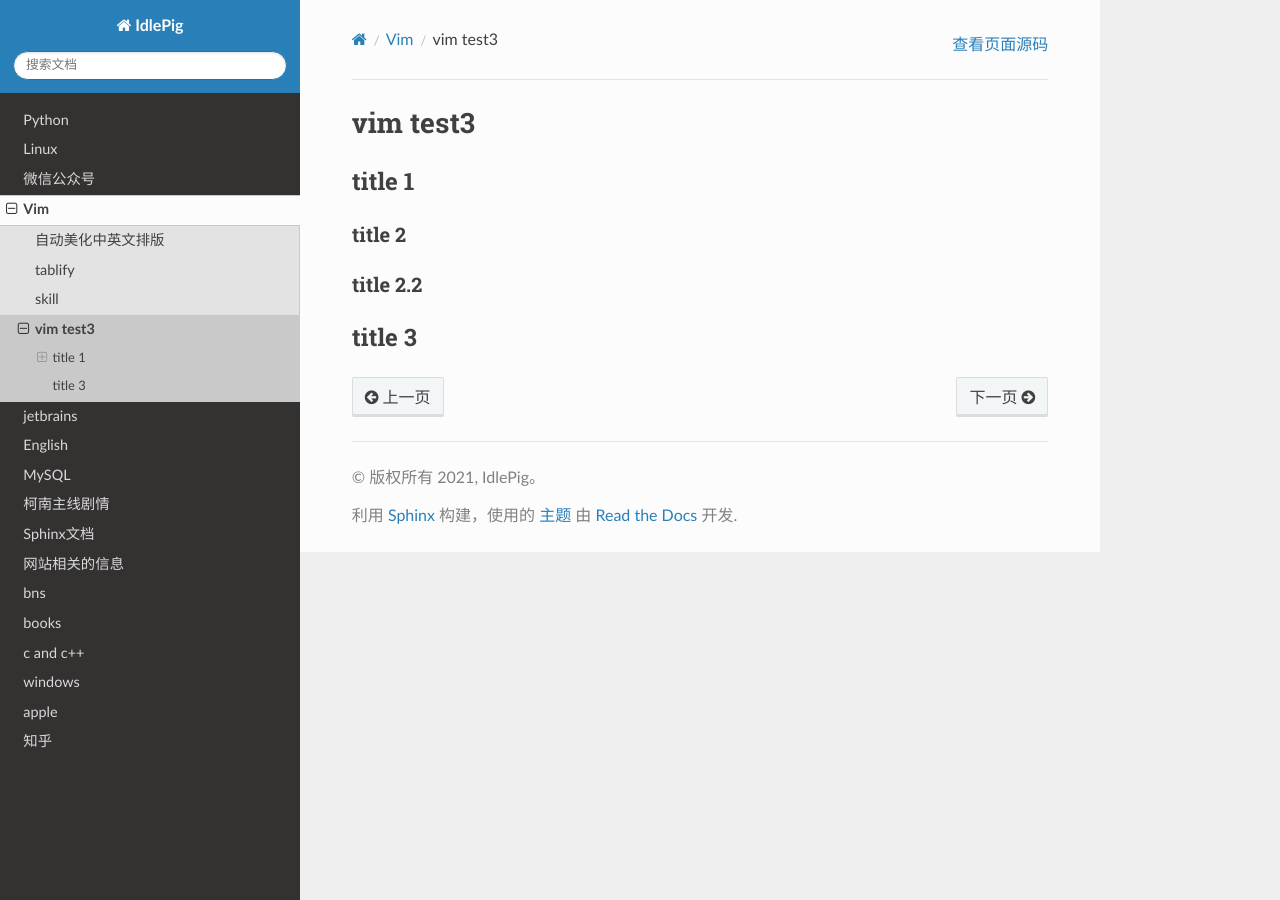
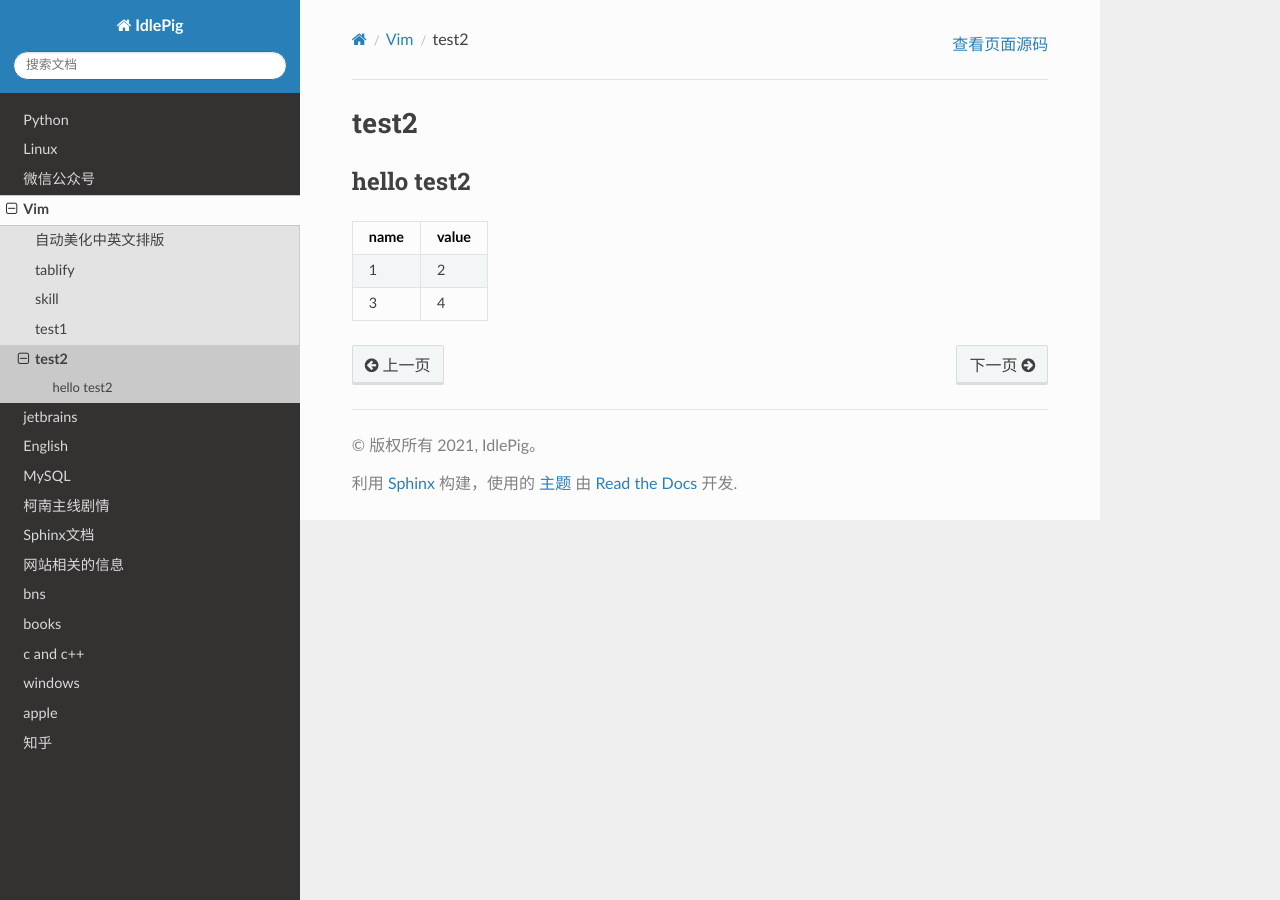
Before and after one commit to otfsenter/idlepig, a Sphinx documentation site: the page built from source/vim/test2.md, in a window 1280 px wide. Built offline with Sphinx 7.4.7 and the Read the Docs theme 2.0.0, drawn with Linux system fonts in a browser that asks for light colours.

Commit message:
add test1 test2 md

```diff
--- a/source/vim/test.md
+++ /dev/null
@@ -1,8 +0,0 @@
-
-
-# title 1
-
-## title 2
-## title 2.2
-
-# title 3
--- /dev/null
+++ b/source/vim/test1.md
@@ -0,0 +1,11 @@
+# test1
+
+## test1 title level 2 abc
+
+hello
+
+
+## test1 title level 2 ef
+
+
+bcd
--- /dev/null
+++ b/source/vim/test2.md
@@ -0,0 +1,9 @@
+# test2
+
+
+## hello test2
+
+| name | value |
+| :---: | :---: |
+| 1 | 2 |
+| 3 | 4 |
--- a/source/vim/test2.rst
+++ /dev/null
@@ -1,8 +0,0 @@
-.. _vim-test2:
-
-*********
-vim test3
-*********
-
-
-.. mdinclude:: test.md
```
Also changed, not shown: source/vim/index.rst (+6 -1 lines).
